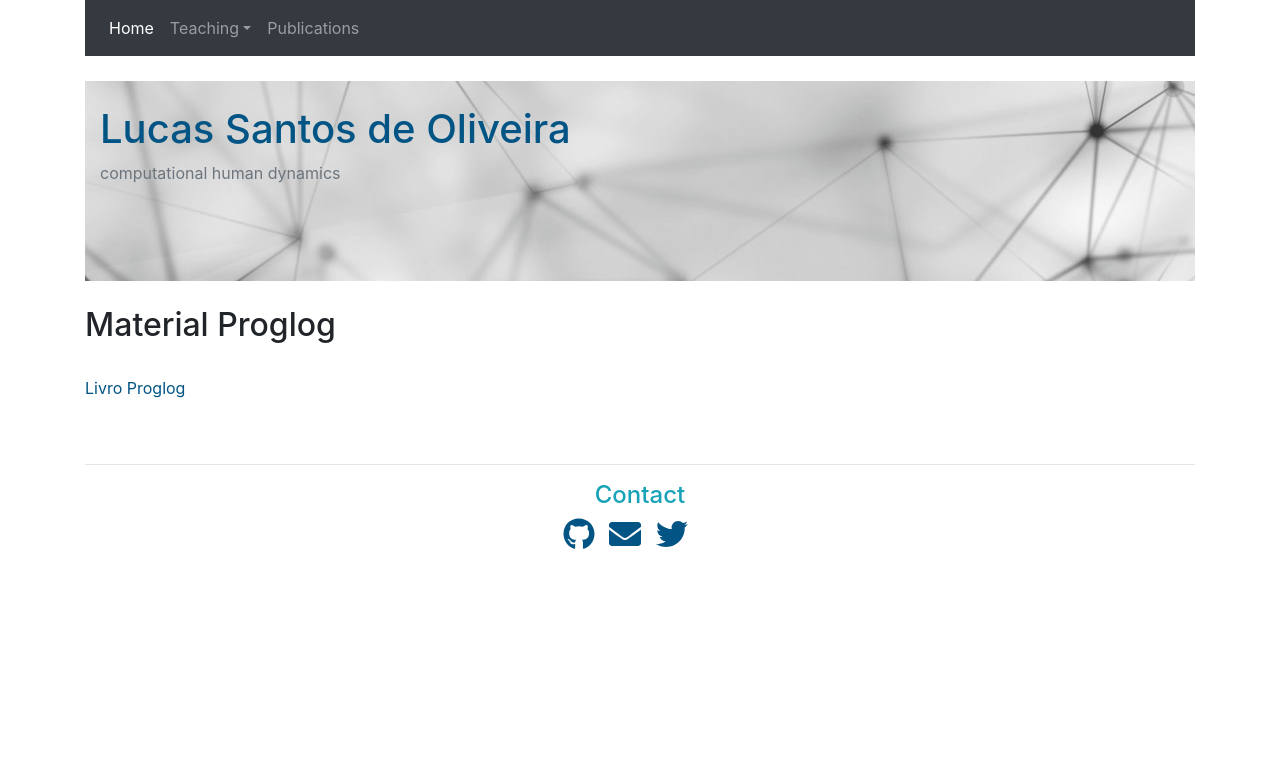
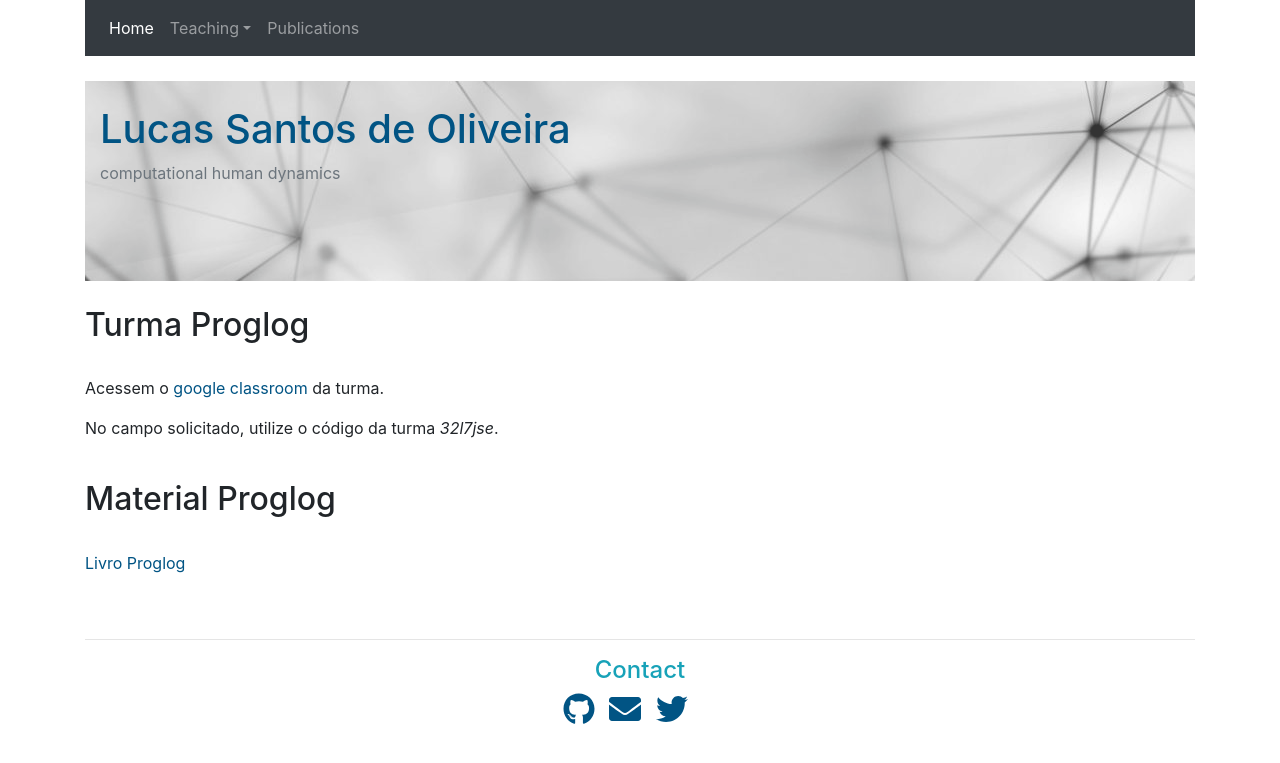
Before and after one commit to lucasant10/lucasant10.github.io, a Jekyll site: the page built from paradigmas/index.html, in a window 1280 px wide. Shown: the top 763 px of the page. Built offline with Jekyll 4.4.1, drawn with Linux system fonts in a browser that asks for light colours; nearby versions of some CDN libraries; a style sheet for code colours, icons or effects is not loaded.

Commit message:
adicao do codigo da turma de paradígmas

```diff
--- a/paradigmas/index.html
+++ b/paradigmas/index.html
@@ -1,6 +1,13 @@
 ---
 layout: default
 ---
+
+<h2>Turma Proglog</h2>
+<br>
+    <p>Acessem o <a href="classroom.google.com">google classroom</a> da turma.</p>
+    <p>No campo solicitado, utilize o código da turma <em>32l7jse</em>.</p>
+<br>
+
 
 <h2>Material Proglog</h2>
 <br>
```
